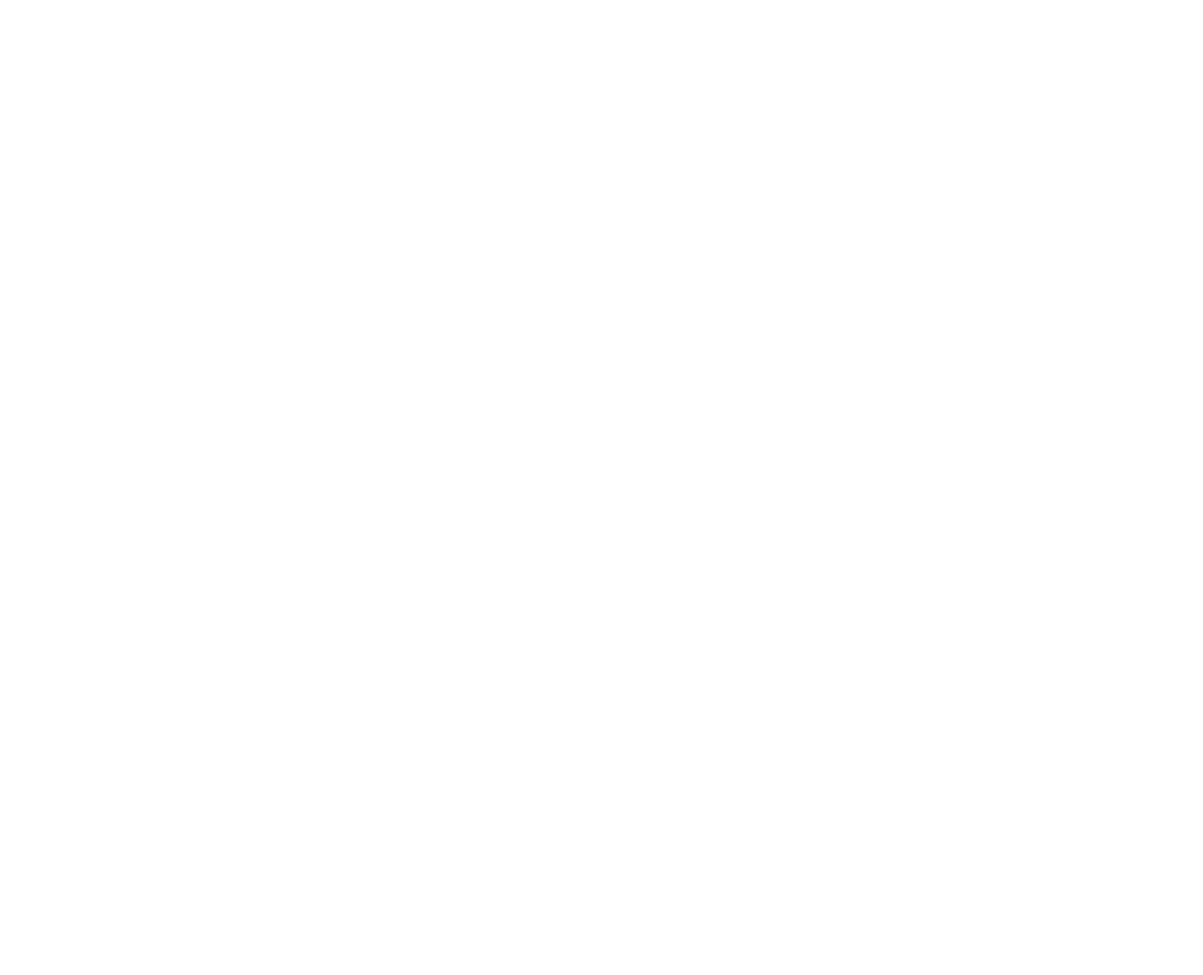
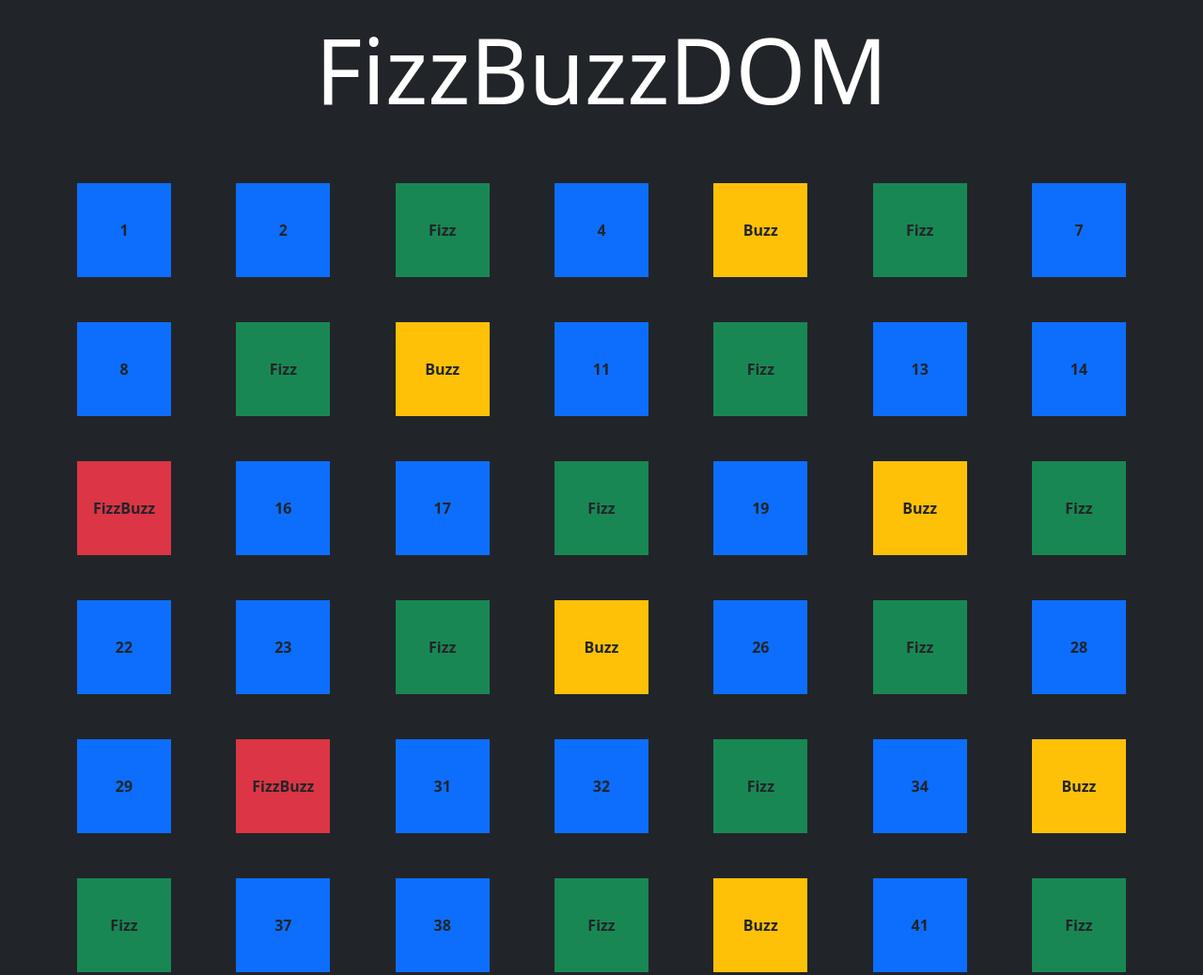
Before and after one commit to alecasentini/js-fizzbuzz, a plain HTML site: page index.html in a window 1280 px wide. Shown: the top 1038 px of the page at 94% size. Before the commit the page ends 800 px from the top, so only its background shows below. Drawn offline with nearby package versions, Linux system fonts and the light colour scheme.

Commit message:
Aggiunta card e stili (Bonus 1 e 2)

```diff
--- a/assets/js/main.js
+++ b/assets/js/main.js
@@ -1,17 +1,34 @@
+const numeri = document.querySelector("#numeri")
 
 for (let i=1;i<=100;i++){
-    if ((i % 3 == 0) && (i % 5 == 0))
+
+    // numero divisibile per 3 e 5: "FizzBuzz"
+    if ((i % 3 == 0) && (i % 5 == 0)){
     console.log("FizzBuzz");
-
+    const element = `<div class="bg-danger d-flex align-items-center justify-content-center fw-bolder" style="height: 100px; width: 100px;">${"FizzBuzz"}</div>`;
+    numeri.innerHTML += element;
+    }
+    // numero divisibile per 3: "Fizz"
     else if (i % 3 == 0){
         console.log("Fizz");
+        const element = `<div class="bg-success d-flex align-items-center justify-content-center fw-bolder" style="height: 100px; width: 100px;">${"Fizz"}</div>`;
+        numeri.innerHTML += element;
+
     }
 
+    // numero divisibile per 5: "Buzz"
     else if (i % 5 == 0){
         console.log("Buzz");
+        const element = `<div class="bg-warning d-flex align-items-center justify-content-center fw-bolder" style="height: 100px; width: 100px;">${"Buzz"}</div>`;
+        numeri.innerHTML += element;
+
     }
 
+   // numero NON divisibile per 3 e 5
     else{
         console.log(i)
+        const element = `<div class="bg-primary d-flex align-items-center justify-content-center fw-bolder" style="height: 100px; width: 100px;">${i}</div>`;
+        numeri.innerHTML += element;
+
     }
 }
--- a/index.html
+++ b/index.html
@@ -4,11 +4,21 @@
     <meta charset="UTF-8">
     <meta http-equiv="X-UA-Compatible" content="IE=edge">
     <meta name="viewport" content="width=device-width, initial-scale=1.0">
-    <title>Fizzbuzz</title>
+    <title>FizzBuzzDOM</title>
+
+    <!-- link Bootstrap 5.3.0 -->
+    <link href="https://cdn.jsdelivr.net/npm/bootstrap@5.3.0-alpha1/dist/css/bootstrap.min.css" rel="stylesheet" integrity="sha384-GLhlTQ8iRABdZLl6O3oVMWSktQOp6b7In1Zl3/Jr59b6EGGoI1aFkw7cmDA6j6gD" crossorigin="anonymous">
 </head>
-<body>
+<body class="bg-dark">
+    <!-- titolo -->
+    <h1 class="text-center text-white p-3" style="font-size: 6rem;">FizzBuzzDOM</h1>
 
+    <div class="container d-flex flex-wrap justify-content-between gap-5 my-5" id="numeri">
+        <!-- lista card numeri -->
+
+    </div>
 
     <script src="./assets/js/main.js"></script>
+    <script src="https://cdn.jsdelivr.net/npm/bootstrap@5.3.0-alpha1/dist/js/bootstrap.bundle.min.js" integrity="sha384-w76AqPfDkMBDXo30jS1Sgez6pr3x5MlQ1ZAGC+nuZB+EYdgRZgiwxhTBTkF7CXvN" crossorigin="anonymous"></script>
 </body>
 </html>
```
